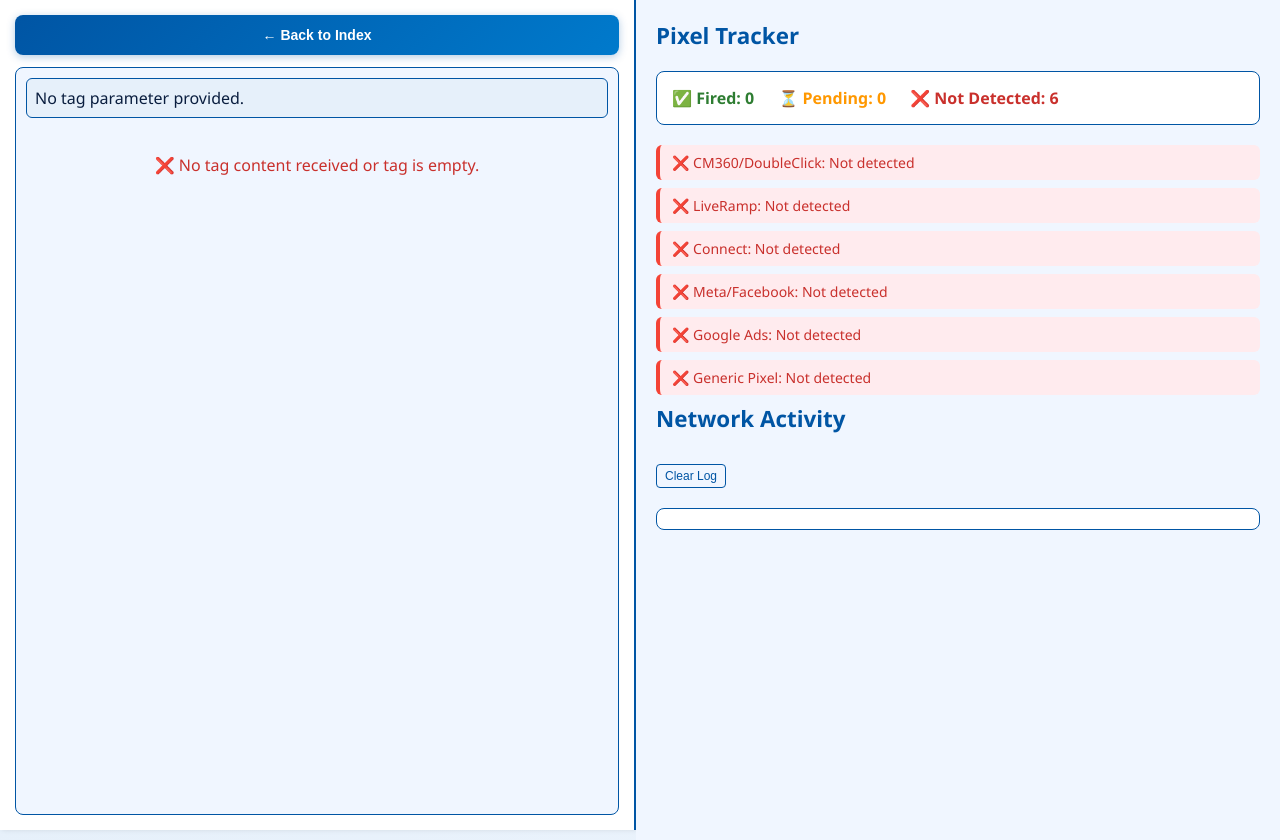
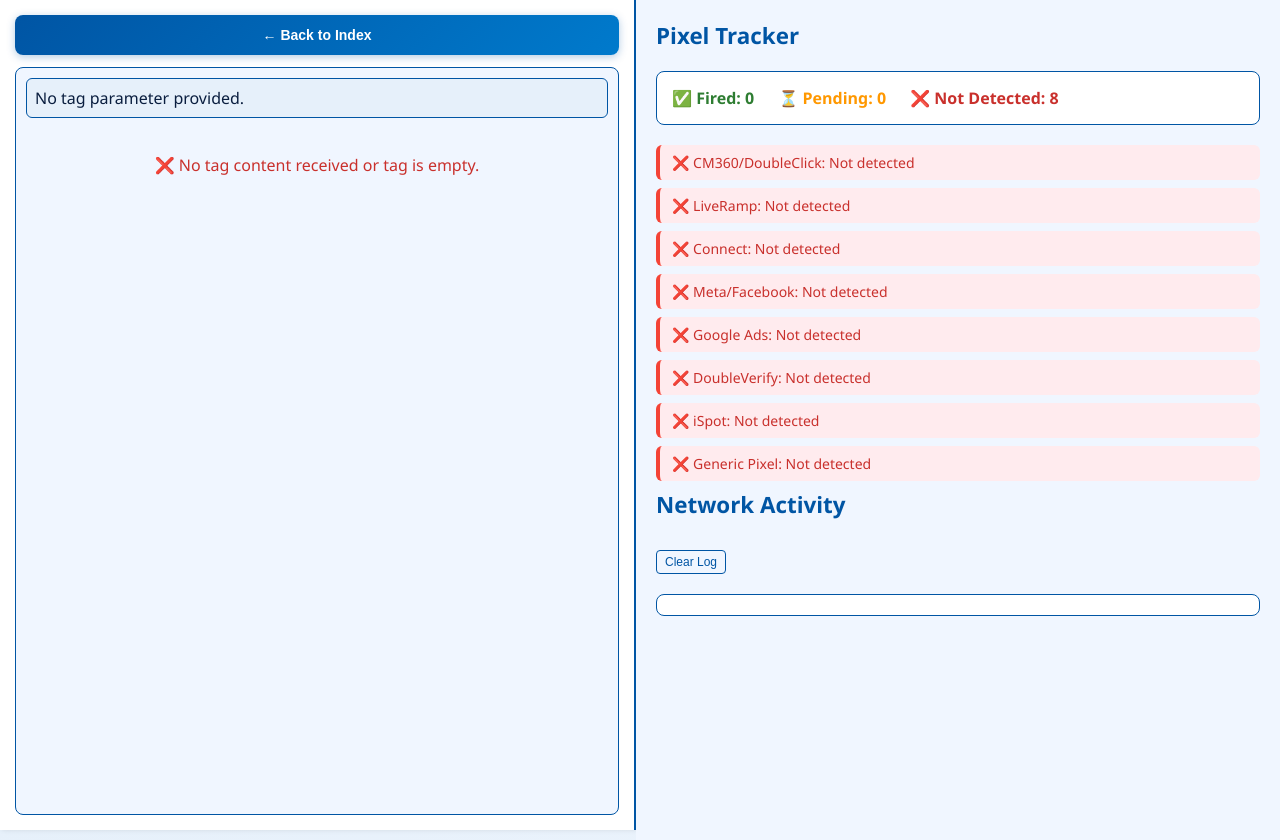
Before and after one commit to Sbermolone/CM360-Tester, a plain HTML site: page viewer.html in a window 1280 px wide. Drawn offline with Linux system fonts and the light colour scheme; a web font is replaced by a local one.

Commit message:
Update viewer.html

```diff
--- a/viewer.html
+++ b/viewer.html
@@ -162,6 +162,8 @@
     { name: "Connect", patterns: ["hrzn-nxt.com", "horizon-nxt.com"] },
     { name: "Meta/Facebook", patterns: ["facebook.com/tr", "connect.facebook.net"] },
     { name: "Google Ads", patterns: ["googleads.g.doubleclick.net", "google-analytics.com", "googletagmanager.com"] },
+    { name: "DoubleVerify", patterns: ["cdn.doubleverify.com"] },
+    { name: "iSpot", patterns: ["ispot.tv/"] },
     { name: "Generic Pixel", patterns: [".gif", ".png", ".jpg", "pixel", "tracking"] }
   ];
 
```
